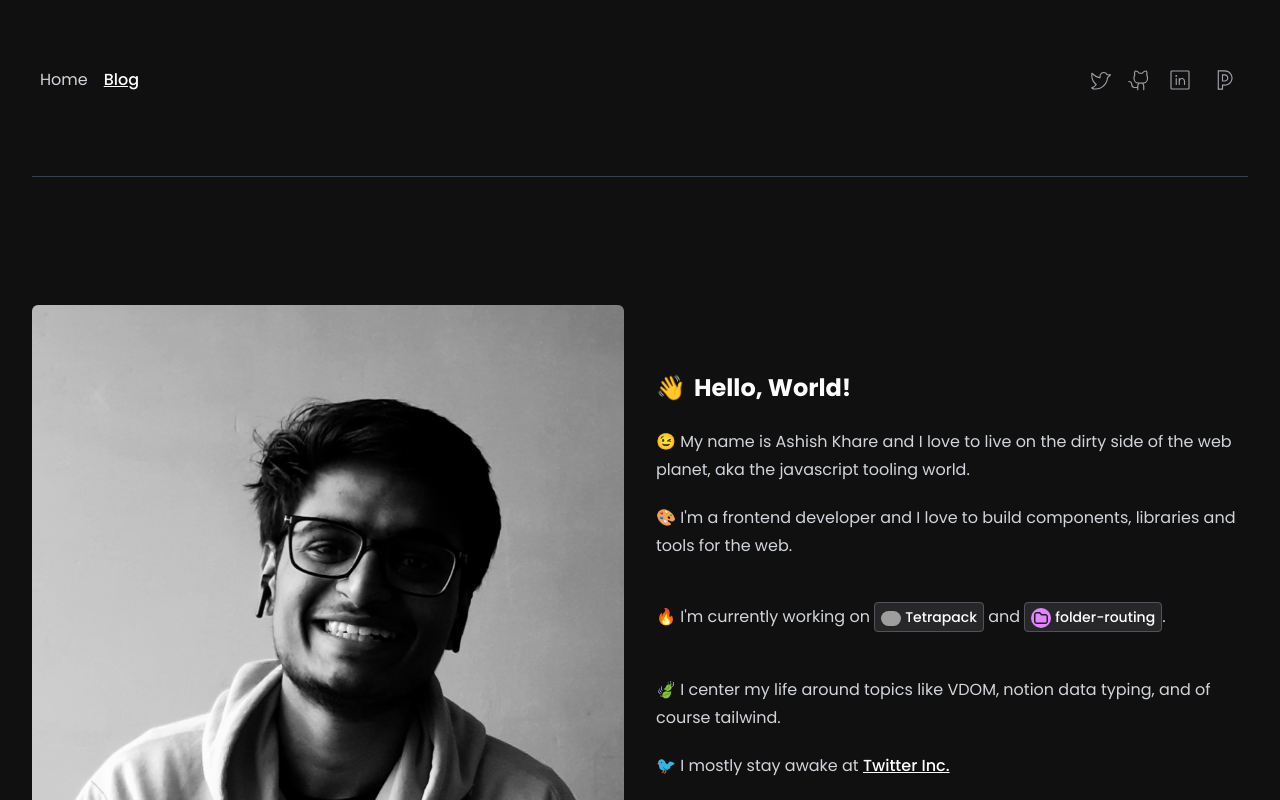
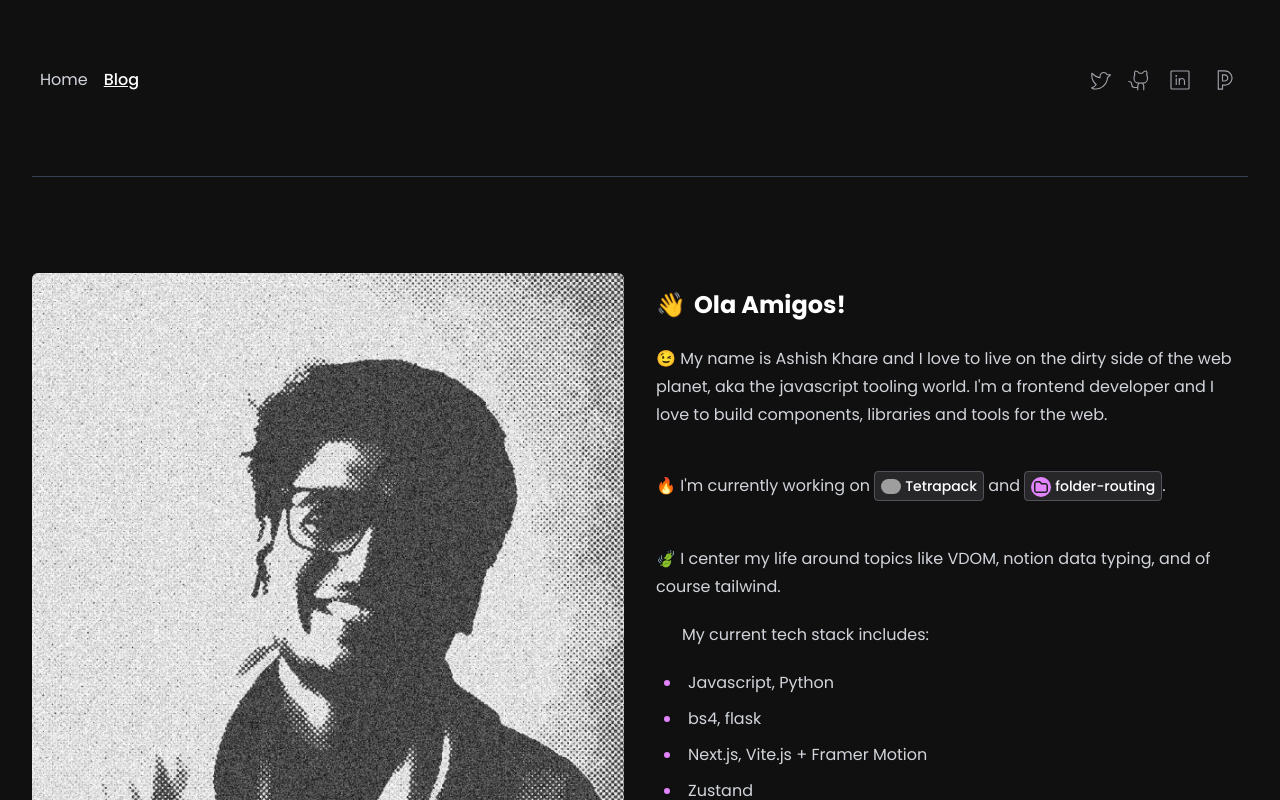
Before and after one commit to ashishk1331/Portfolio, a Next.js app: page / in a window 1280 px wide. Shown: the top 800 px of the page. Built offline with nearby package versions, Linux system fonts and the light colour scheme; grey boxes are pictures that could not be loaded.

Commit message:
Replaced image with halftone dots

```diff
--- a/components/Header.jsx
+++ b/components/Header.jsx
@@ -27,16 +27,16 @@ export default function (props) {
 					</Link>
 				)}
 
-				<a href="https://twitter.com/AshishK1331">
+				<a key="Twitter" href="https://twitter.com/AshishK1331">
 					<Icon name="Twitter" />
 				</a>
-				<a href="https://github.com/ashishk1331">
+				<a key="Github" href="https://github.com/ashishk1331">
 					<Icon name="Github" />
 				</a>
-				<a href="https://www.linkedin.com/in/ashishk1331/">
+				<a key="LinkedIn" href="https://www.linkedin.com/in/ashishk1331/">
 					<Icon name="LinkedIn" />
 				</a>
-				<a href="https://peerlist.io/ashishk1331">
+				<a key="Peerlist" href="https://peerlist.io/ashishk1331">
 					<img
 						src={PeerList.src}
 						alt="peerlist logo"
--- a/components/Intro.jsx
+++ b/components/Intro.jsx
@@ -1,7 +1,7 @@
 import AppList from "./AppList";
 import { main, under, map, coding, design, webpages } from "./data.js";
 import Image from "next/image";
-import heroImage from "/public/hero_image.jpeg";
+import heroImage from "/public/hero_image.png";
 import tetrapack from "@/images/logos/tetrapack_logo.svg";
 import folder from "../images/logos/folder_routing_logo.svg";
 import Icon from "@/components/icon_set";
@@ -22,14 +22,16 @@ function Mark(props) {
 	const { title, url, logo } = props;
 	return (
 		<a
-			href={url}
+			href={url || "#"}
 			className="p-1 px-1.5 bg-zinc-800 border border-zinc-600 rounded no-underline text-sm m-0"
 		>
-			<img
-				src={logo}
-				alt="tetrapack logo"
-				className="inline-block w-5 aspect-sqaure mr-1 rounded-full"
-			/>
+			{logo && (
+				<img
+					src={logo}
+					alt="tetrapack logo"
+					className="inline-block w-5 aspect-sqaure mr-1 rounded-full"
+				/>
+			)}
 			<span>{title}</span>
 		</a>
 	);
@@ -42,21 +44,18 @@ export default function (props) {
 				<Image
 					src={heroImage}
 					alt="Banner Image"
-					className="rounded-md col-span-6 object-cover w-full aspect-[3/5]"
+					className="rounded-md col-span-6 object-cover h-full"
 				/>
 
 				<div className="col-span-6">
 					<h2 className="mt-0">
 						<mark>👋</mark>
-						Hello, World!
+						Ola Amigos!
 					</h2>
 					<p>
 						😉 My name is Ashish Khare and I love to live on the
 						dirty side of the web planet, aka the javascript tooling
-						world.
-					</p>
-					<p>
-						🎨 I'm a frontend developer and I love to build
+						world. I'm a frontend developer and I love to build
 						components, libraries and tools for the web.
 					</p>
 					<p>
@@ -77,12 +76,6 @@ export default function (props) {
 					<p>
 						🍃 I center my life around topics like VDOM, notion data
 						typing, and of course tailwind.
-					</p>
-					<p>
-						🐦 I mostly stay awake at{" "}
-						<a href="https://twitter.com/AshishK1331">
-							Twitter Inc.
-						</a>
 					</p>
 					<ul>
 						<p>My current tech stack includes:</p>
```
Also changed, not shown: public/hero_image.jpeg (deleted), public/hero_image.png (added).
